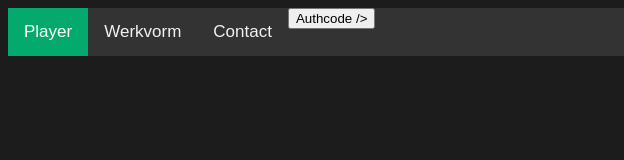
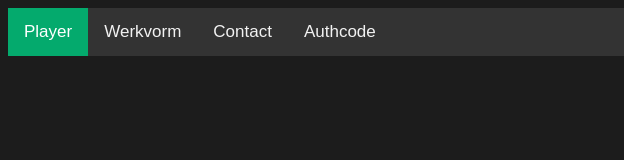
Before and after one commit to Onraj0000/jukebox, a plain HTML site: page index.html in a window 1280 px wide. Shown: the full height of the page, 0-624 px from the left. Drawn offline with Linux system fonts and the light colour scheme.

Commit message:
Add files via upload

```diff
--- a/index.html
+++ b/index.html
@@ -19,7 +19,7 @@
       <a class="active" href="#home">Player</a>
       <a href="werkvorm.html">Werkvorm</a>
       <a href="#contact">Contact</a>
-      <button a href="getCode" >Authcode</a> />
+      <a onclick= "getCode()"> Authcode </a>
 
     </div>
 
```
